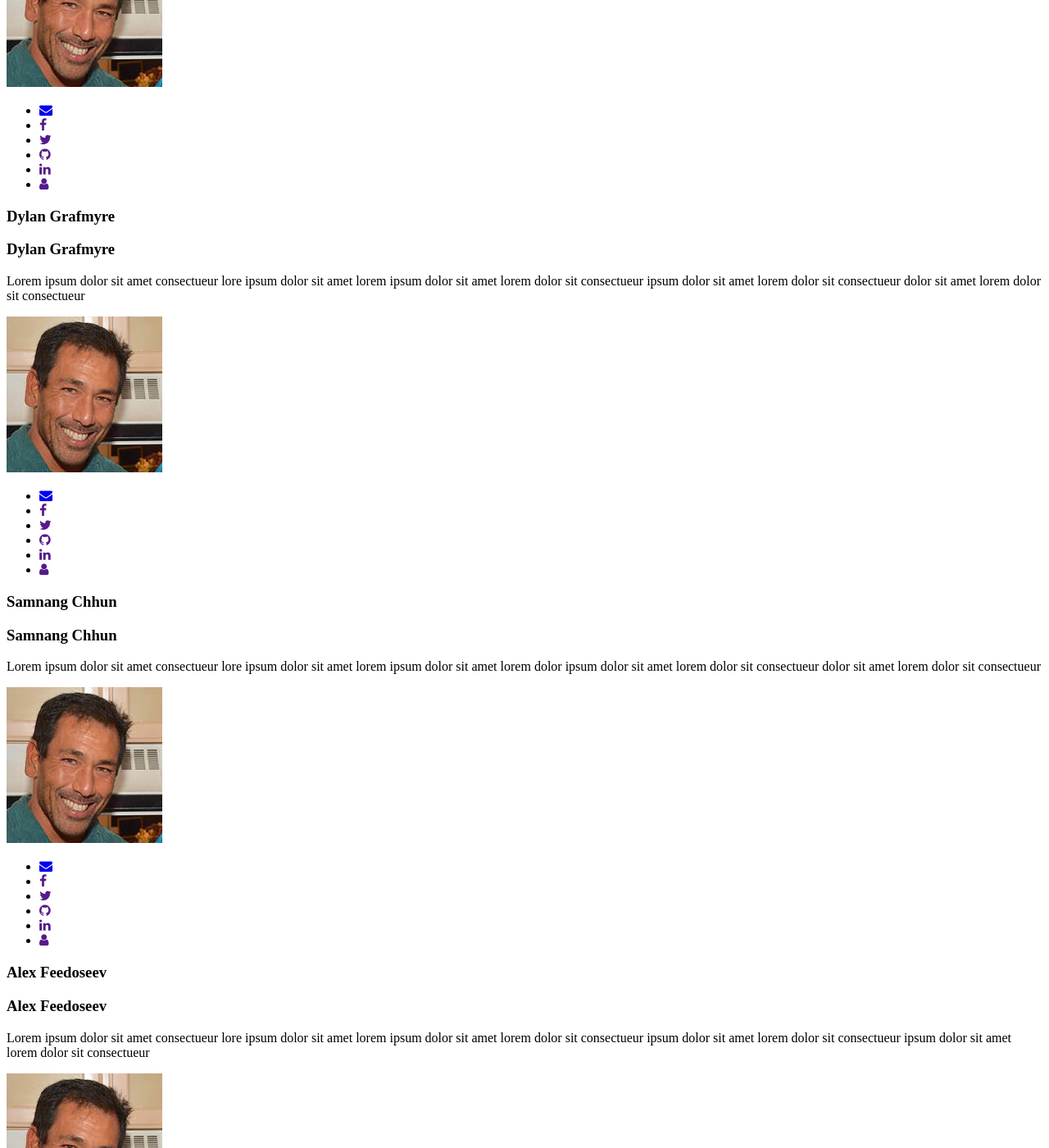
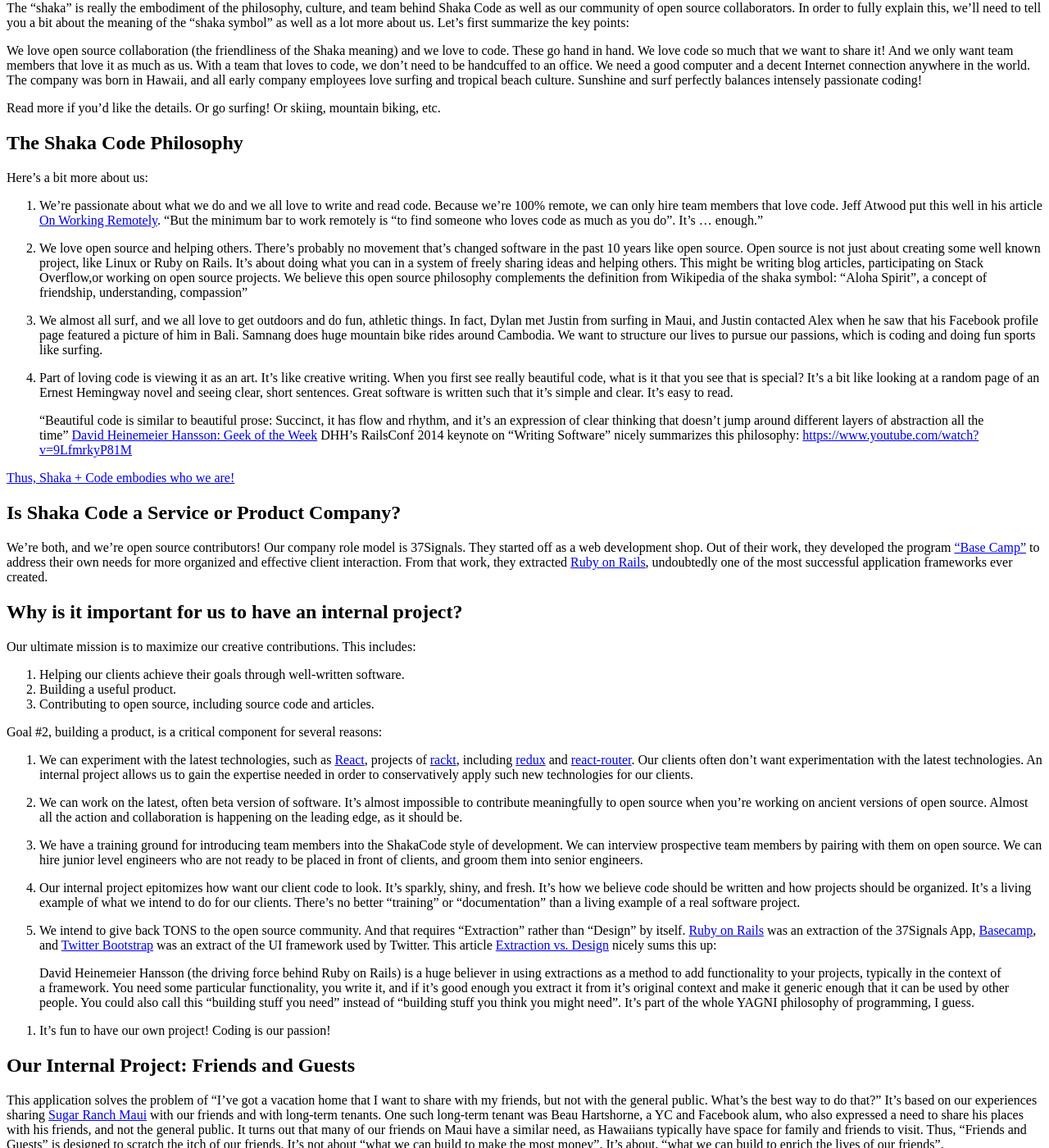
Before and after one commit to shakacode/shakacode-website, a Jekyll site: the page built from about/index.md, in a window 1280 px wide and 1400 px high, scrolled down 982 px. Shown: the whole window at 82% size. Built offline with Jekyll 4.4.1, drawn with Linux system fonts in a browser that asks for light colours; nearby versions of some CDN libraries; some of the changed text lies outside the part shown.

Commit message:
exchange about content with team content

```diff
--- a/_includes/main-navigation.html
+++ b/_includes/main-navigation.html
@@ -13,6 +13,7 @@
       <li><a class="nav-link" href="{{ site.url | prepend: site.baseurl }}/products/">Products</a></li>
       <li><a class="nav-link" href="{{ site.url | prepend: site.baseurl }}/services/">Services</a></li>
       <li><a class="nav-link" href="{{ site.url | prepend: site.baseurl }}/about/">About</a></li>
+      <li><a class="nav-link" href="{{ site.url | prepend: site.baseurl }}/team/">Team</a></li>
     </ul>
   </div>
 
--- a/_layouts/page.html
+++ b/_layouts/page.html
@@ -1,14 +1,24 @@
 ---
 layout: default
 ---
-<div class="post">
+<div class="page-page">
 
-  <header class="post-header">
-    <h1 class="post-title">{{ page.title }}</h1>
-  </header>
+  <div class="container">
+    <div class="row">
+      <div class="col-md-8 col-md-offset-2">
+        <header class="page__header">
+          <h1 class="page__title text-center">{{ page.title }}</h1>
+        </header>
 
-  <article class="post-content">
-    {{ content }}
-  </article>
+        <article class="blog-post__content">
+          {{ content }}
+        </article>
 
-</div>
+        <div class="blog-post__separator text-center">
+          <img width="45" height="36" src="{{ site.url | prepend: site.baseurl }}/assets/shaka-sign.svg" alt="Shaka Sign Separator">
+        </div>
+
+      </div>
+    </div><!-- end .row -->
+  </div><!-- end .container -->
+</div><!-- end .post-page -->
--- /dev/null
+++ b/about/index.md
@@ -0,0 +1,115 @@
+---
+layout: page
+title: "Who Is Shaka Code?"
+date: 2015-09-17T23:14:15-03:00
+author: Justin Gordon
+---
+
+{:.text-center}
+![Shaka Sign]({{ site.url | prepend: site.baseurl }}/assets/posts/2015/09/shaka-sign.png)
+
+This gesture is more than just a mere wave or thumbs up. The shaka is a symbol of the “Aloha spirit,” which is the coordination of the mind and spirit to think and exude good feelings to others.
+Megan Denny, [www.padi.com](www.padi.com)
+
+by Justin Gordon with help from the Shaka Code Team, September, 2015
+
+## Who is Shaka Code?
+
+It’s the global web development software consultancy and product company started by Justin Gordon, AKA “railsonmaui” in the Ruby on Rails world. We’re focused on what we believe to be the best technologies for web development. Today, those are Ruby on Rails and React. But it’s not just us, we like to think that it’s the larger WE in the open source community that loves collaborating on beautiful code.
+
+## Why Change the Name from "Rails on Maui?"
+
+We're **polyglots** and we're not just based in Maui. When Justin Gordon started out, he was focused on just Ruby on Rails, and "Rails On Maui" was the name he used for his Twitter handle and blog.
+
+## Why "Shaka Code"?
+
+The "shaka" is really the embodiment of the philosophy, culture, and team behind Shaka Code as well as our community of open source collaborators. In order to fully explain this, we’ll need to tell you a bit about the meaning of the “shaka symbol” as well as a lot more about us. Let’s first summarize the key points:
+
+We love open source collaboration (the friendliness of the Shaka meaning) and we love to code. These go hand in hand. We love code so much that we want to share it! And we only want team members that love it as much as us. With a team that loves to code, we don’t need to be handcuffed to an office. We need a good computer and a decent Internet connection anywhere in the world. The company was born in Hawaii, and all early company employees love surfing and tropical beach culture. Sunshine and surf perfectly balances intensely passionate coding!
+
+Read more if you’d like the details. Or go surfing! Or skiing, mountain biking, etc.
+
+## The Shaka Code Philosophy
+
+Here's a bit more about us:
+
+1. We're passionate about what we do and we all love to write and read code. Because we're 100% remote, we can only hire team members that love code. Jeff Atwood put this well in his article [On Working Remotely](http://blog.codinghorror.com/on-working-remotely/). “But the minimum bar to work remotely is “to find someone who loves code as much as you do”. It's … enough.”
+
+2. We love open source and helping others. There's probably no movement that's changed software in the past 10 years like open source. Open source is not just about creating some well known project, like Linux or Ruby on Rails. It's about doing what you can in a system of freely sharing ideas and helping others. This might be writing blog articles, participating on Stack Overflow,or working on open source projects. We believe this open source philosophy complements the definition from Wikipedia of the shaka symbol: "Aloha Spirit", a concept of friendship, understanding, compassion”
+
+3. We almost all surf, and we all love to get outdoors and do fun, athletic things. In fact, Dylan met Justin from surfing in Maui, and Justin contacted Alex when he saw that his Facebook profile page featured a picture of him in Bali. Samnang does huge mountain bike rides around Cambodia. We want to structure our lives to pursue our passions, which is coding and doing fun sports like surfing.
+
+4. Part of loving code is viewing it as an art. It's like creative writing. When you first see really beautiful code, what is it that you see that is special? It's a bit like looking at a random page of an Ernest Hemingway novel and seeing clear, short sentences. Great software is written such that it's simple and clear. It's easy to read.
+
+>“Beautiful code is similar to beautiful prose: Succinct, it has flow and rhythm, and it’s an expression of clear thinking that doesn’t jump around different layers of abstraction all the time” [David Heinemeier Hansson: Geek of the Week](https://www.simple-talk.com/opinion/geek-of-the-week/david-heinemeier-hansson-geek-of-the-week/)
+DHH's RailsConf 2014 keynote on "Writing Software" nicely summarizes this philosophy: [https://www.youtube.com/watch?v=9LfmrkyP81M](https://www.youtube.com/watch?v=9LfmrkyP81M)
+
+[Thus, Shaka + Code embodies who we are!](http://www.dish.com/dig/sports/why-one-of-the-best-athletes-in-the-world-refuses-to-compete/)
+
+## Is Shaka Code a Service or Product Company?
+
+We're both, and we're open source contributors! Our company role model is 37Signals. They started off as a web development shop. Out of their work, they developed the program ["Base Camp"](http://basecamp.com/) to address their own needs for more organized and effective client interaction. From that work, they extracted [Ruby on Rails](http://rubyonrails.org/), undoubtedly one of the most successful application frameworks ever created.
+
+## Why is it important for us to have an internal project?
+
+Our ultimate mission is to maximize our creative contributions. This includes:
+
+1. Helping our clients achieve their goals through well-written software.
+2. Building a useful product.
+3. Contributing to open source, including source code and articles.
+
+Goal #2, building a product, is a critical component for several reasons:
+
+1. We can experiment with the latest technologies, such as [React](http://facebook.github.io/react/), projects of [rackt](https://github.com/rackt), including [redux](https://github.com/rackt/redux) and [react-router](https://github.com/rackt/react-router). Our clients often don’t want experimentation with the latest technologies. An internal project allows us to gain the expertise needed in order to conservatively apply such new technologies for our clients.
+
+2. We can work on the latest, often beta version of software. It's almost impossible to contribute meaningfully to open source when you're working on ancient versions of open source. Almost all the action and collaboration is happening on the leading edge, as it should be.
+
+3. We have a training ground for introducing team members into the ShakaCode style of development. We can interview prospective team members by pairing with them on open source. We can hire junior level engineers who are not ready to be placed in front of clients, and groom them into senior engineers.
+
+4. Our internal project epitomizes how want our client code to look. It's sparkly, shiny, and fresh. It's how we believe code should be written and how projects should be organized. It's a living example of what we intend to do for our clients. There's no better "training" or "documentation" than a living example of a real software project.
+
+5. We intend to give back TONS to the open source community. And that requires "Extraction" rather than "Design" by itself. [Ruby on Rails](http://rubyonrails.org/) was an extraction of the 37Signals App, [Basecamp](https://basecamp.com/), and [Twitter Bootstrap](http://getbootstrap.com/) was an extract of the UI framework used by Twitter. This article [Extraction vs. Design](http://littlehart.net/atthekeyboard/2007/08/14/extraction-vs-design/) nicely sums this up:
+
+>David Heinemeier Hansson (the driving force behind Ruby on Rails) is a huge believer in using extractions as a method to add functionality to your projects, typically in the context of a framework. You need some particular functionality, you write it, and if it's good enough you extract it from it's original context and make it generic enough that it can be used by other people. You could also call this "building stuff you need" instead of "building stuff you think you might need". It's part of the whole YAGNI philosophy of programming, I guess.
+
+6. It's fun to have our own project! Coding is our passion!
+
+## Our Internal Project: Friends and Guests
+
+This application solves the problem of "I've got a vacation home that I want to share with my friends, but not with the general public. What's the best way to do that?" It's based on our experiences sharing [Sugar Ranch Maui](https://www.flickr.com/photos/justingordon/sets/72157622506575437/show/?rb=1) with our friends and with long-term tenants. One such long-term tenant was Beau Hartshorne, a YC and Facebook alum, who also expressed a need to share his places with his friends, and not the general public. It turns out that many of our friends on Maui have a similar need, as Hawaiians typically have space for family and friends to visit. Thus, "Friends and Guests" is designed to scratch the itch of our friends. It's not about "what we can build to make the most money". It's about, "what we can build to enrich the lives of our friends".
+
+We believe that the part of the enjoyment of a vacation home is to share it with your friends. To that ends, we'll be part of the means with the "Friends and Guests" application.
+
+## Anti Discrimination Policy
+
+Part of Shaka Code is that we don't discriminate on:
+
+1. **Geography** and **Time Zone**
+2. All the normal stuff, like gender, race, age, tattoos, piercings, sexual preference, etc.
+3. Degrees and credentials. Justin has degrees from Harvard, UC Berkeley, as well as a CFA credential. However, based on my experience working with great software engineers, education is only one of many signals. In fact, education is less important than passion and great taste.
+4. Working remotely (that's what we do!)
+
+We do discriminate against:
+
+1. People that discriminate on the above.
+2. People that view writing software as a job, and not as an enjoyable creative endeavor. Passion is critical.
+
+## Influences
+
+Here's some of our favorite influences:
+
+### 37 Signals
+
+Definitely listen to this interview of [David Heinemeier Hanson on The Changelog](http://5by5.tv/changelog/145) for some great thoughts on the influence of David and Ruby on Rails on the Shaka Code philosophy. [David Heinemeier Hansson: Geek of the Week](https://www.simple-talk.com/opinion/geek-of-the-week/david-heinemeier-hansson-geek-of-the-week/)
+
+### Coding Horror
+
+I still remember reading [Jeff Atwood's](http://blog.codinghorror.com/about-me/) book where he describe how creating a programming blog was the best thing he ever did, and how it led to [Stack Overflow](http://stackoverflow.com/) and now [discourse.org](http://www.discourse.org/).
+
+## Aloha
+
+As Jeff Atwood said on ["On The Meaning of "Coding Horror"](http://blog.codinghorror.com/on-the-meaning-of-coding-horror/) (why he blogs):
+
+>But that's not the complete story. I'd be lying if I didn't admit that there's an element of selfishness at work here. I love computers and programming. I love it so much it borders on obsession. When I saw the movie Into The Wild, I was transfixed by the final note written into the margins of Dr. Zhivago by a doomed Christopher McCandless: "Happiness only real when shared."
+
+![Justin Surfing]({{ site.url | prepend: site.baseurl }}/assets/posts/2015/09/fanpage-header.jpg)
```
Also changed, not shown: _sass/_main.scss (+76 -0 lines), team/index.html (renamed from about/index.html).
